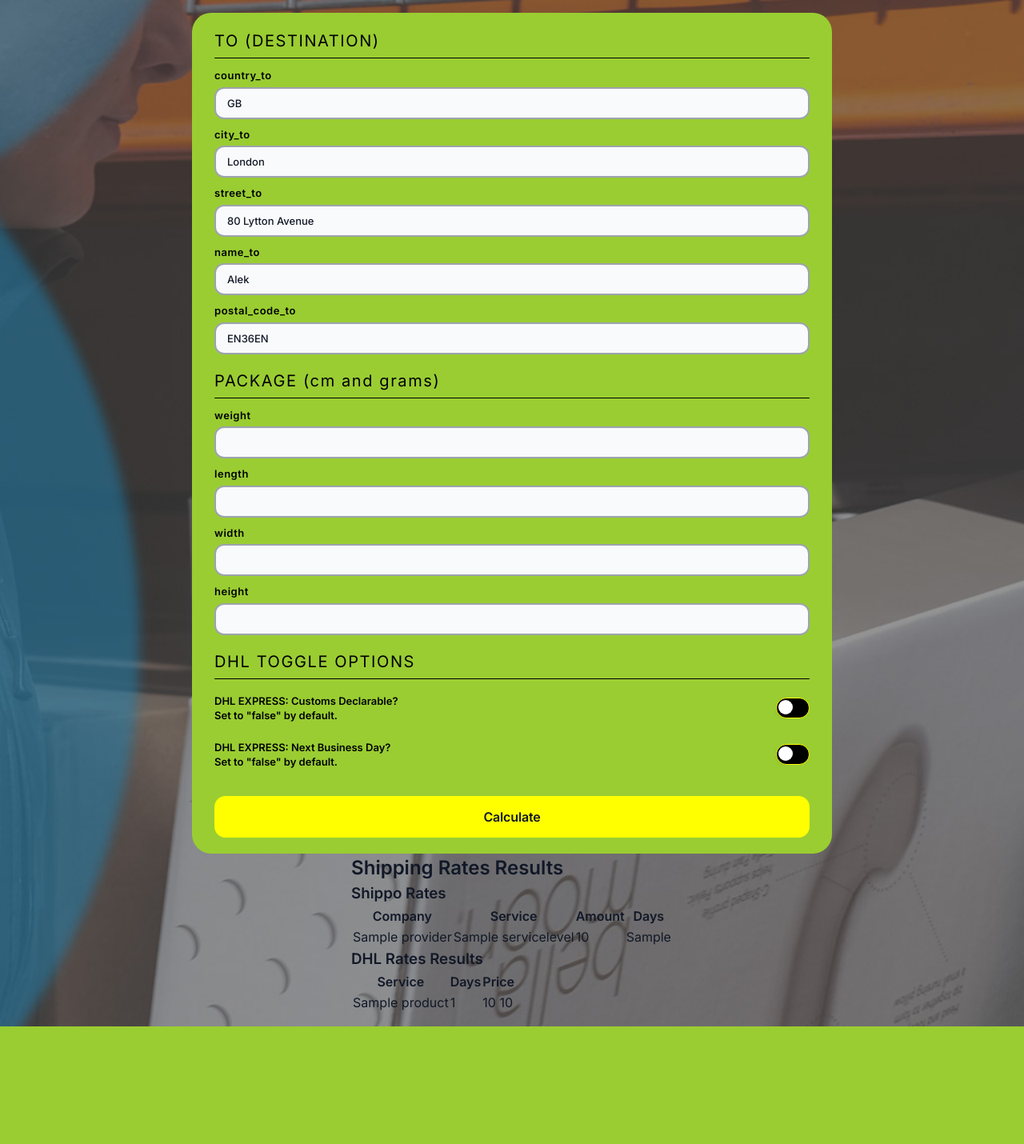
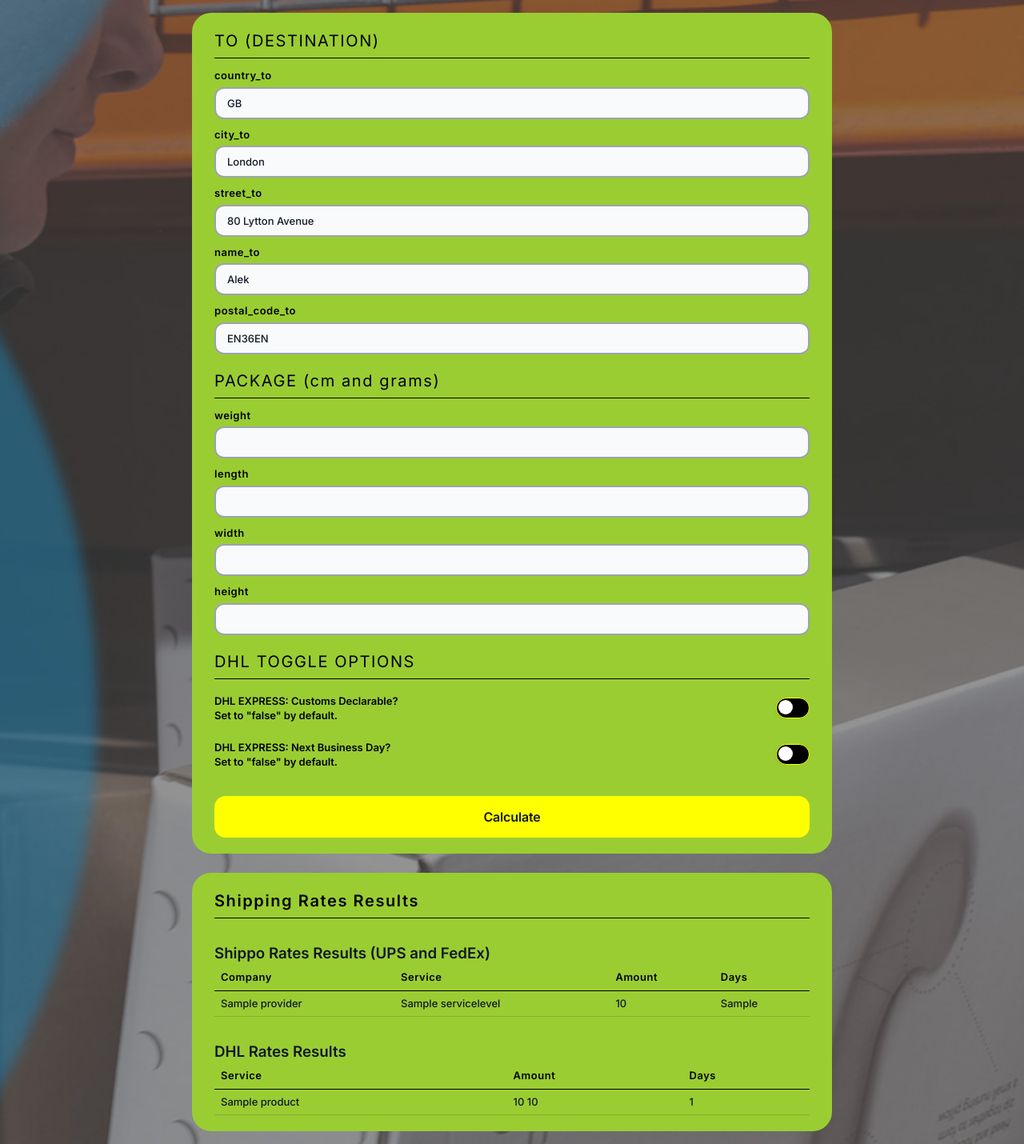
Before and after one commit to ljuk1/flask_calc_SJH, a Flask app: template templates/calculator.html in a window 1280 px wide. Shown: the whole page at 80% size. Before the commit the page ends 1283 px from the top, so only its background shows below. Run offline with Flask 3, Linux system fonts and the light colour scheme; the template is opened without the code that fills it: most values are stand-ins (such as "Sample title", 1, 10 or a date in 2020); parts of the project's set-up code (start-up, migrations or seed data) failed here and were passed over.

Commit message:
feature: styled the output ==> implement auth to guard calc endpoint

```diff
--- a/static/style.css
+++ b/static/style.css
@@ -1,8 +1,6 @@
 @import url('https://fonts.googleapis.com/css2?family=Inter:wght@400;500;600&display=swap');
 
-/* ============================================================
-   GLOBAL & RESET
-   ============================================================ */
+
 *,
 *::before,
 *::after {
@@ -126,6 +124,7 @@ input[type="number"]:focus {
   -webkit-tap-highlight-color: transparent;
 }
 
+/* toggle text label */
 .toggle_label {
   font-size: 13px;
   color: black;
@@ -191,3 +190,63 @@ input[type="number"]:focus {
     font-size: 11px;
   }
 }
+
+.results {
+   width: 100%;
+   max-width: 800px;
+   background: yellowgreen;
+   padding: 20px 28px;
+   border-radius: 24px;
+   margin-top: 24px;
+   border: none;
+}
+
+.results h2 {
+    width: 100%;
+    font-size: 20px;
+    font-weight: 900;
+    letter-spacing: 0.08em;
+    color: black;
+    padding-bottom: 6px;
+    border-bottom: 1.5px solid black;
+    margin-bottom: 12px;
+    display: block;
+}
+
+.results h3{
+  margin-top:30px;
+}
+
+.results table {
+    width: 100%;
+    border-collapse: collapse;
+}
+
+.results th {
+   text-align: left;
+   font-size: 13px;
+   font-weight: 700;
+   letter-spacing: 0.04em;
+   color: black;
+   padding: 6px 8px;
+   border-bottom: 1.5px solid black;
+}
+
+.results td {
+   font-size: 13px;
+   font-weight: 500;
+   color: #111827;
+   padding: 6px 8px;
+   border-bottom: 1px solid rgba(0, 0, 0, 0.15);
+}
+
+@media (max-width: 480px) {
+  .results {
+    padding: 16px;
+    border-radius: 20px;
+  }
+
+  .results h2 {
+    font-size: 11px;
+  }
+}
--- a/templates/calculator.html
+++ b/templates/calculator.html
@@ -107,7 +107,7 @@
     <h2>Shipping Rates Results</h2>
 
     {% if shippo_rates %}
-    <h3>Shippo Rates</h3>
+    <h3>Shippo Rates Results (UPS and FedEx)</h3>
     <table>
         <thead>
         <tr>
@@ -137,16 +137,19 @@
         <thead>
         <tr>
             <th>Service</th>
+            <th>Amount</th>
             <th>Days</th>
-            <th>Price</th>
+
         </tr>
         </thead>
         <tbody>
         {% for product in dhl_rates %}
         <tr>
+
             <td>{{ product.productName }}</td>
+            <td>{{ product.totalPrice[0].price }} {{ product.totalPrice[0].priceCurrency}}</td>
             <td>{{ product.deliveryCapabilities.totalTransitDays }}</td>
-            <td>{{ product.totalPrice[0].price }} {{ product.totalPrice[0].priceCurrency}}</td>
+
         </tr>
         {% endfor %}
         </tbody>
```
